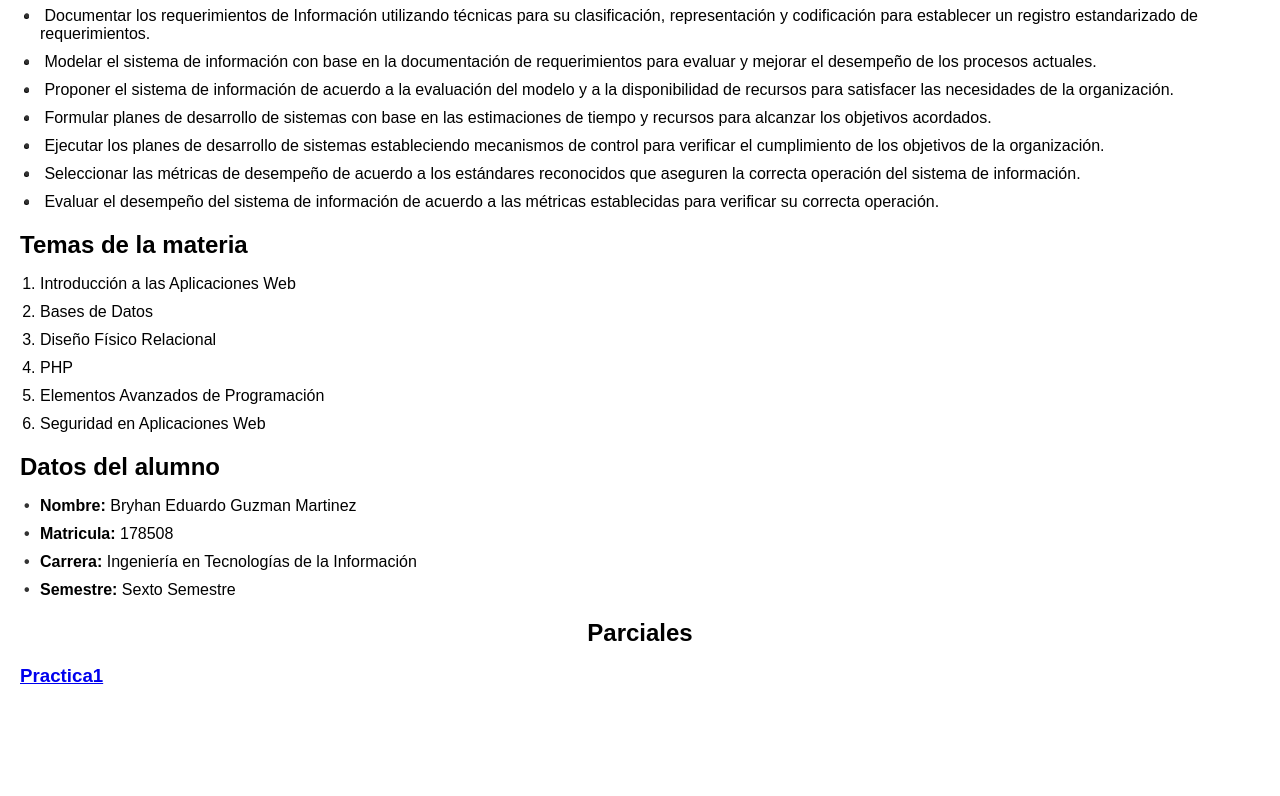
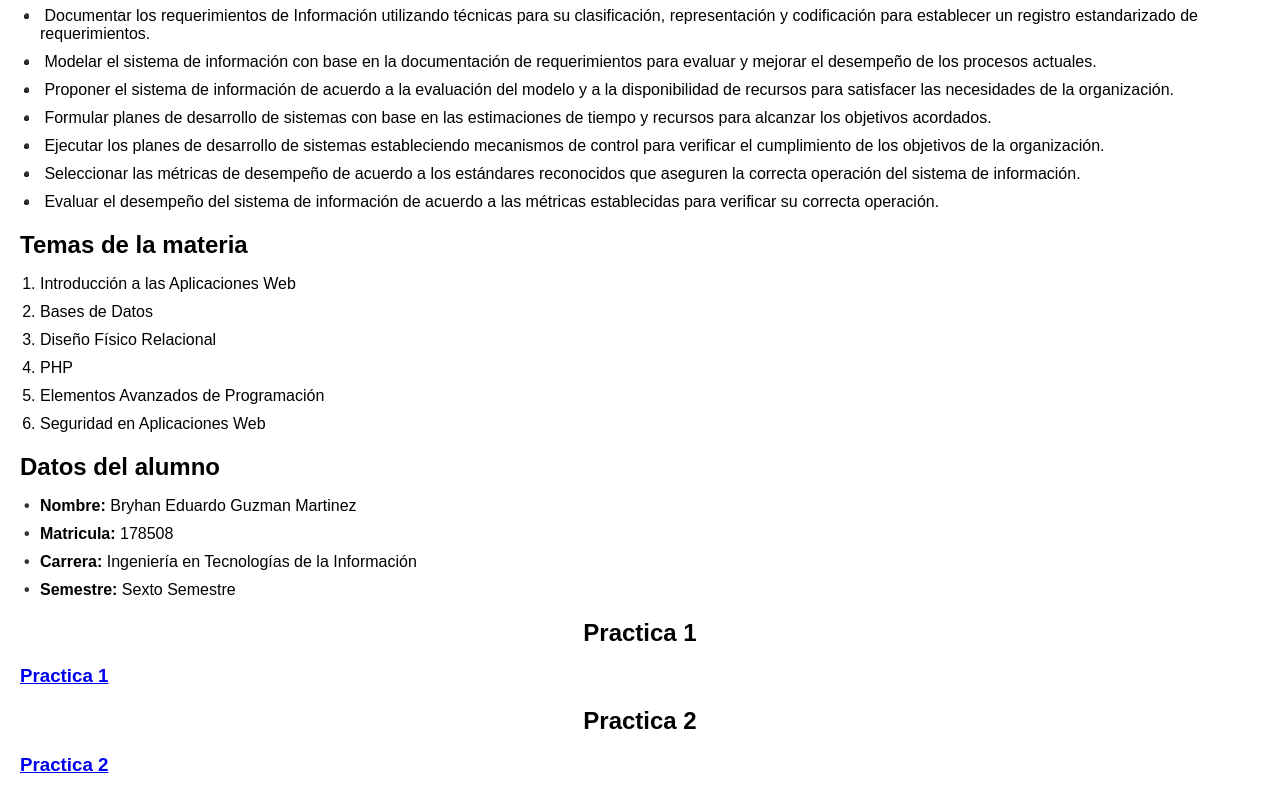
Before and after one commit to BryhanGuzman/BryhanGuzman, a plain HTML site: page index.html in a window 1280 px wide. Shown: the part 557-1353 px from the top of the page. Before the commit the page ends 1264 px from the top, so only its background shows below. Drawn offline with Linux system fonts and the light colour scheme.

Commit message:
Add files via upload

```diff
--- a/index.html
+++ b/index.html
@@ -140,13 +140,20 @@
     </section>
 
     <section id="Practica1">
-      <h1 align="center">Parciales</h1>
+      <h1 align="center">Practica 1</h1>
       <a href="Practica1.html">
         <div>
-          <h3>Practica1</h3>
+          <h3>Practica 1</h3>
         </div>
       </a>
-
+    </section>
+    <section id="Practica2">
+      <h1 align="center">Practica 2</h1>
+      <a href="Practica2.html">
+        <div>
+          <h3>Practica 2</h3>
+        </div>
+      </a>
     </section>
   </body>
 </html>
```
